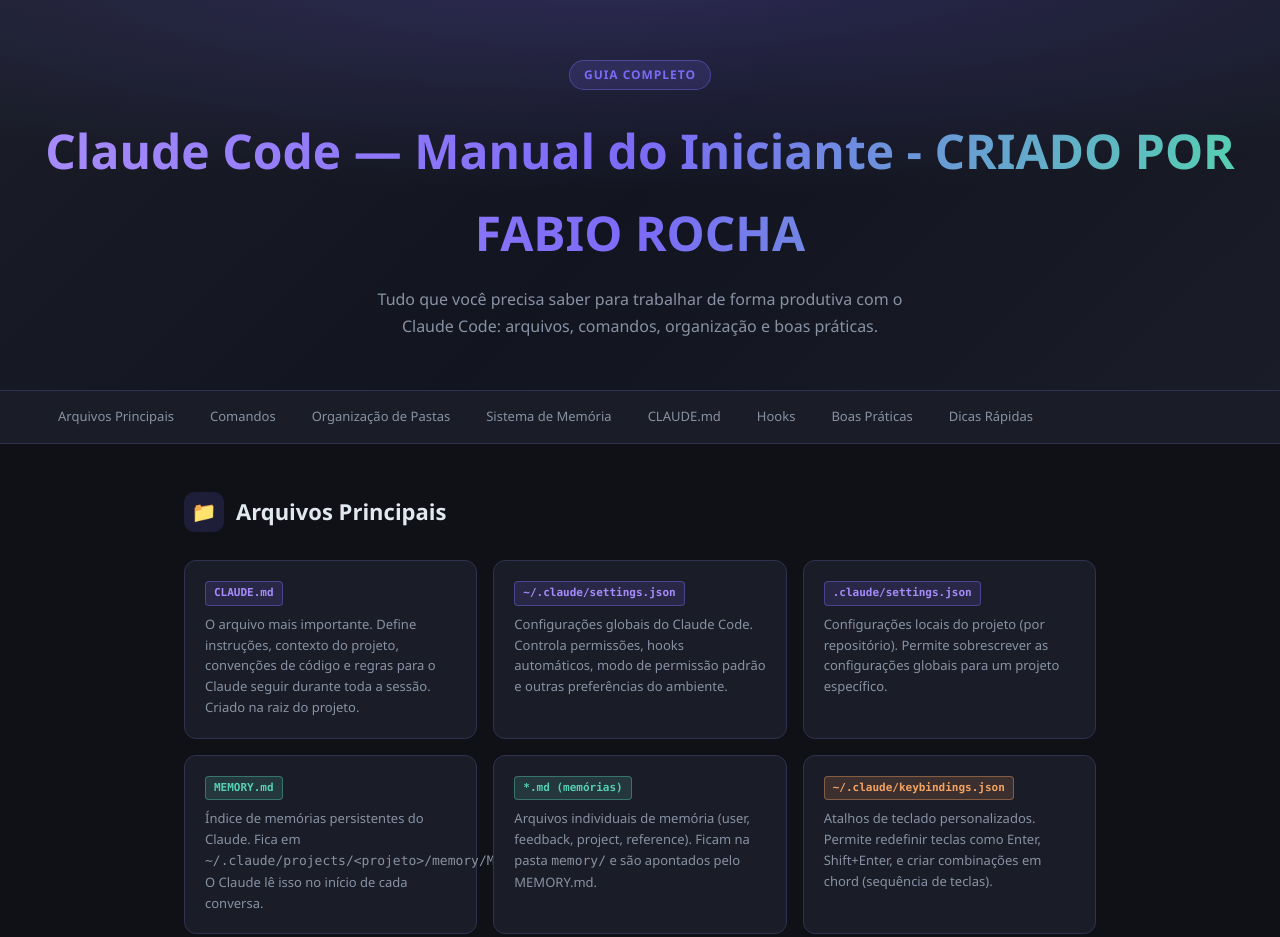
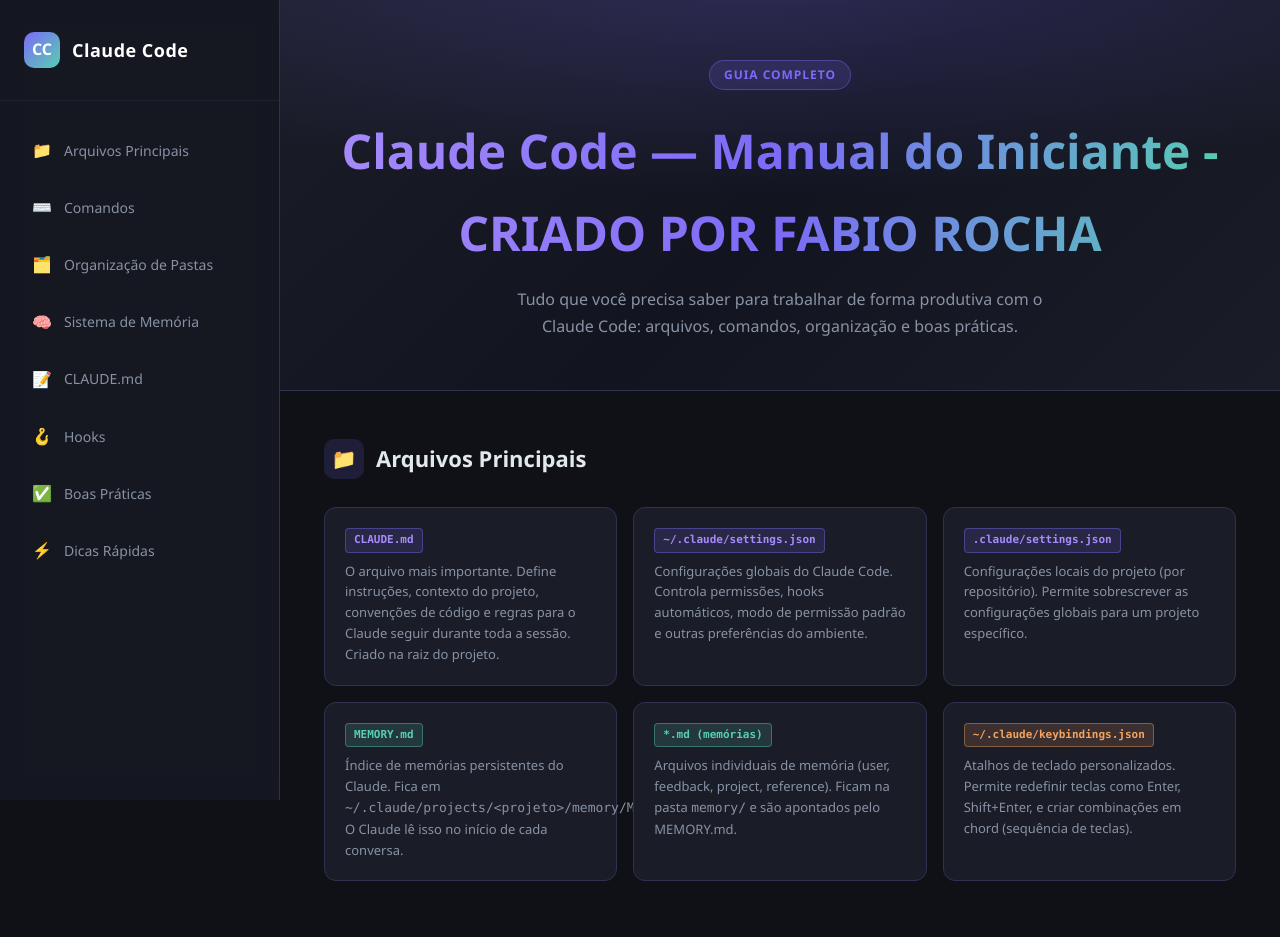
Before and after one commit to otymus27/Projeto_aprendizado, a plain HTML site: page index.html in a window 1280 px wide. Shown: the top 937 px of the page. Drawn offline with Linux system fonts and the light colour scheme.

Commit message:
feat: adicionar sidebar glassmorphic

```diff
--- a/index.html
+++ b/index.html
@@ -75,28 +75,90 @@
       margin: 0 auto;
     }
 
-    /* ── NAV ── */
-    nav {
-      background: var(--surface);
-      border-bottom: 1px solid var(--border);
-      padding: 0 40px;
+    /* ── LAYOUT PRINCIPAL ── */
+    .layout {
       display: flex;
-      gap: 0;
-      overflow-x: auto;
-      scrollbar-width: none;
+      min-height: 100vh;
     }
-    nav::-webkit-scrollbar { display: none; }
-    nav a {
+
+    /* ── SIDEBAR ── */
+    .sidebar {
+      width: 280px;
+      flex-shrink: 0;
+      background: rgba(26, 29, 39, 0.65);
+      backdrop-filter: blur(12px);
+      -webkit-backdrop-filter: blur(12px);
+      border-right: 1px solid var(--border);
+      position: sticky;
+      top: 0;
+      height: 100vh;
+      overflow-y: auto;
+      display: flex;
+      flex-direction: column;
+      z-index: 10;
+    }
+    .sidebar::-webkit-scrollbar { width: 6px; }
+    .sidebar::-webkit-scrollbar-thumb { background: var(--border); border-radius: 4px; }
+
+    .sidebar-logo {
+      padding: 32px 24px;
+      display: flex;
+      align-items: center;
+      gap: 12px;
+      border-bottom: 1px solid rgba(46, 50, 80, 0.4);
+    }
+    .logo-icon {
+      width: 36px; height: 36px;
+      background: linear-gradient(135deg, var(--accent), var(--accent2));
+      border-radius: 10px;
+      display: grid; place-items: center;
+      font-weight: 800; color: #fff;
+      font-size: 16px;
+    }
+    .logo-text { font-weight: 700; font-size: 18px; letter-spacing: 0.5px; color: #fff; }
+
+    .sidebar-nav {
+      padding: 24px 16px;
+      display: flex;
+      flex-direction: column;
+      gap: 6px;
+    }
+    .sidebar-nav a {
       color: var(--muted);
       text-decoration: none;
-      font-size: 13px;
+      font-size: 14px;
       font-weight: 500;
-      padding: 14px 18px;
-      border-bottom: 2px solid transparent;
-      white-space: nowrap;
-      transition: color .2s, border-color .2s;
+      padding: 12px 16px;
+      border-radius: 8px;
+      display: flex;
+      align-items: center;
+      gap: 12px;
+      transition: all 0.2s ease;
     }
-    nav a:hover { color: var(--text); border-bottom-color: var(--accent); }
+    .sidebar-nav a .icon { font-size: 16px; transition: transform 0.2s ease; display: inline-block; }
+    .sidebar-nav a:hover {
+      background: rgba(124,106,247,0.1);
+      color: var(--text);
+      transform: translateX(4px);
+    }
+    .sidebar-nav a:hover .icon { transform: scale(1.1); }
+
+    .main-content {
+      flex: 1;
+      min-width: 0;
+    }
+
+    /* Ocultar navegação lateral no celular */
+    @media (max-width: 900px) {
+      .layout { flex-direction: column; }
+      .sidebar {
+        width: 100%;
+        height: auto;
+        position: relative;
+        border-right: none;
+        border-bottom: 1px solid var(--border);
+      }
+    }
 
     /* ── LAYOUT ── */
     .wrapper {
@@ -327,24 +389,34 @@
 </head>
 <body>
 
+<!-- MAIN LAYOUT -->
+<div class="layout">
+
+  <!-- SIDEBAR -->
+  <aside class="sidebar">
+    <div class="sidebar-logo">
+      <div class="logo-icon">CC</div>
+      <div class="logo-text">Claude Code</div>
+    </div>
+    <nav class="sidebar-nav">
+      <a href="#arquivos"><span class="icon">📁</span>Arquivos Principais</a>
+      <a href="#comandos"><span class="icon">⌨️</span>Comandos</a>
+      <a href="#pastas"><span class="icon">🗂️</span>Organização de Pastas</a>
+      <a href="#memoria"><span class="icon">🧠</span>Sistema de Memória</a>
+      <a href="#claude-md"><span class="icon">📝</span>CLAUDE.md</a>
+      <a href="#hooks"><span class="icon">🪝</span>Hooks</a>
+      <a href="#boas-praticas"><span class="icon">✅</span>Boas Práticas</a>
+      <a href="#dicas"><span class="icon">⚡</span>Dicas Rápidas</a>
+    </nav>
+  </aside>
+
+  <main class="main-content">
     <!-- HEADER -->
     <header>
       <div class="badge">Guia Completo</div>
       <h1>Claude Code — Manual do Iniciante - CRIADO POR FABIO ROCHA</h1>
       <p>Tudo que você precisa saber para trabalhar de forma produtiva com o Claude Code: arquivos, comandos, organização e boas práticas.</p>
     </header>
-
-<!-- NAV -->
-<nav>
-  <a href="#arquivos">Arquivos Principais</a>
-  <a href="#comandos">Comandos</a>
-  <a href="#pastas">Organização de Pastas</a>
-  <a href="#memoria">Sistema de Memória</a>
-  <a href="#claude-md">CLAUDE.md</a>
-  <a href="#hooks">Hooks</a>
-  <a href="#boas-praticas">Boas Práticas</a>
-  <a href="#dicas">Dicas Rápidas</a>
-</nav>
 
     <div class="wrapper">
 
@@ -840,6 +912,8 @@ Banco de dados: PostgreSQL 15. Deploy na Render.
         <a href="#">github.com/anthropics/claude-code</a>
       </p>
     </footer>
+  </main>
+</div>
 
 </body>
 </html>
```
Lines whose indentation alone changed are shown as unchanged.
